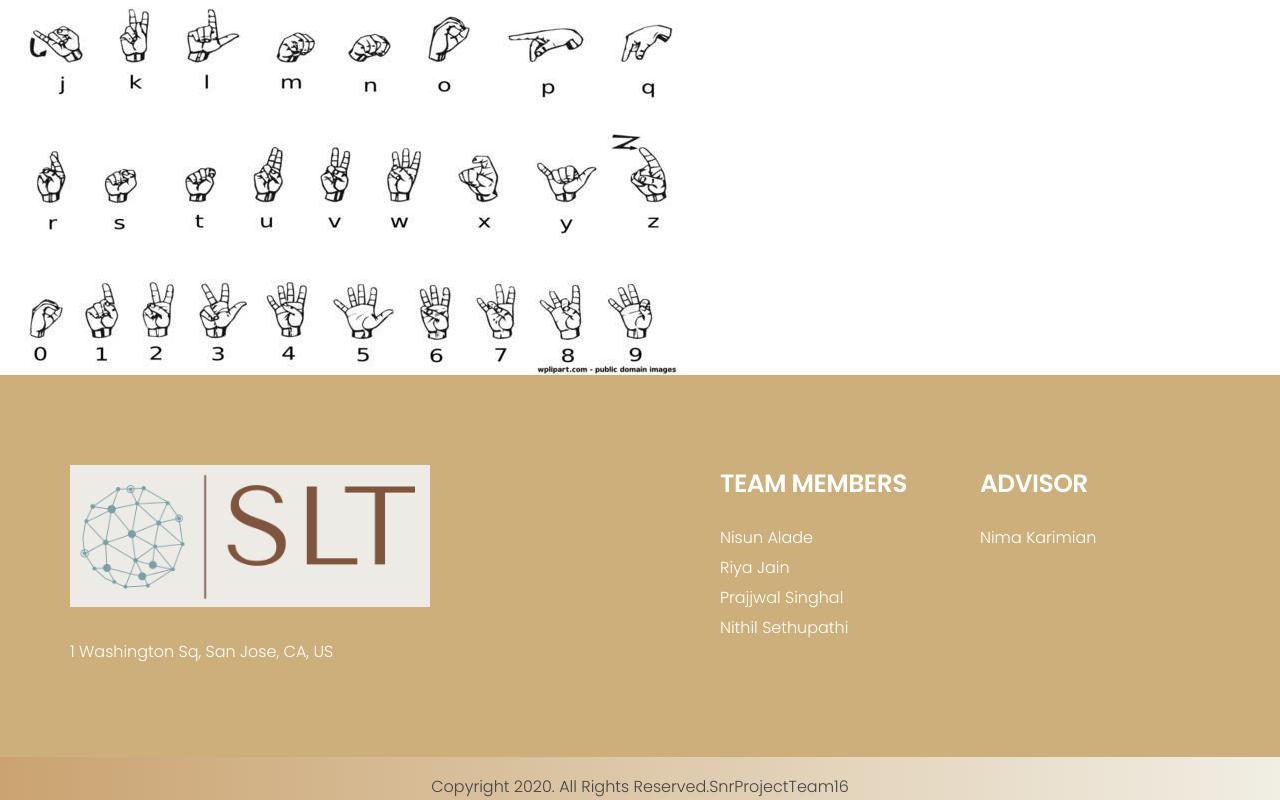
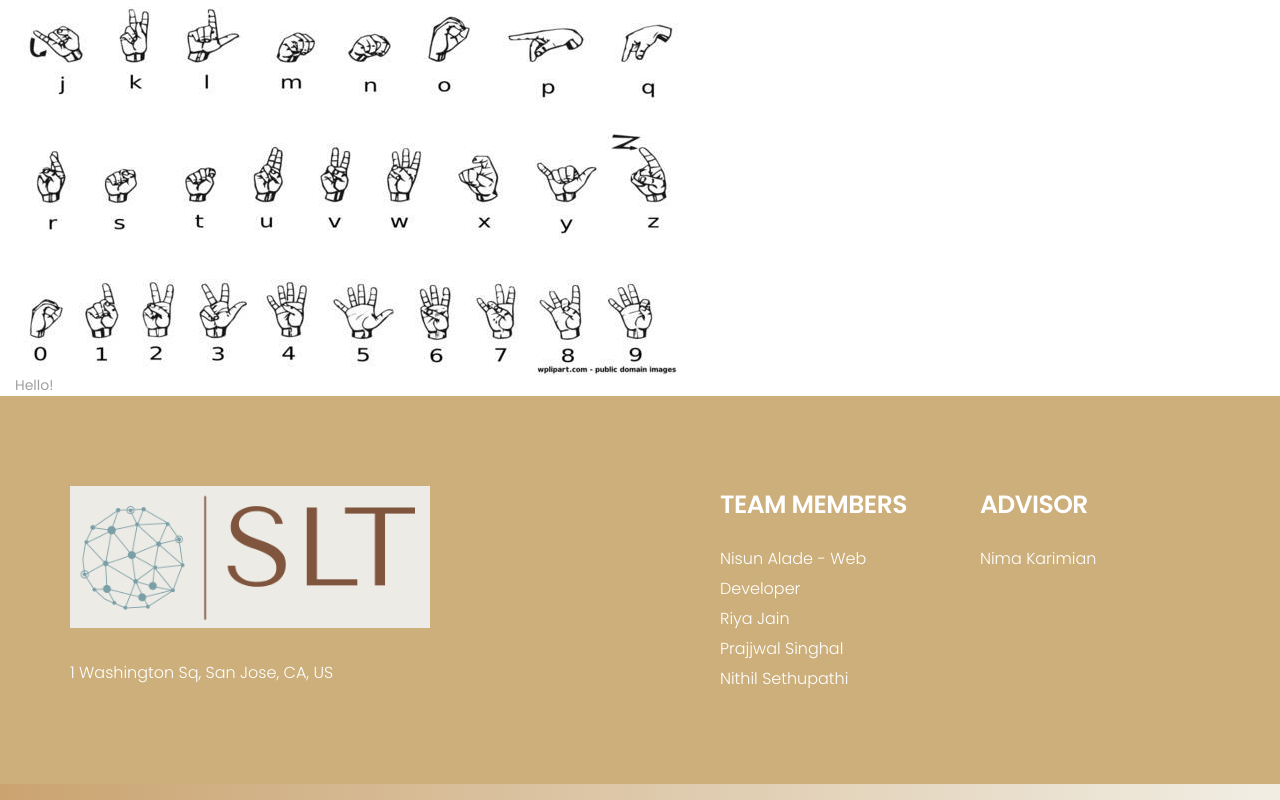
Before and after one commit to aladenisun/VideoChatAppProj, a website: page views/signs.html in a window 1280 px wide. Shown: the part 446-1246 px from the top of the page. Drawn offline with Linux system fonts and the light colour scheme; files whose address does not match are found by name.

Commit message:
signs edit

```diff
--- a/views/signs.html
+++ b/views/signs.html
@@ -94,7 +94,12 @@
          </div>
           </div>
           <img class= "center" src="images/ASL.png" alt="Signs" />
+          <div>
+            Hello!
+         </div>
       </div>
+
+
    </div>
 </section>
 <!-- end section -->
@@ -131,8 +136,8 @@
                   </div>
                   <div class="footer_menu">
                      <ul>
-                        <li><a href="#">Nisun Alade</a></li>
-                        <li><a href="#">Riya Jain</a></li>
+                        <li><a href="#">Nisun Alade - Web Developer</a></li>
+                        <li><a href="#">Riya Jain </a></li>
                         <li><a href="#">Prajjwal Singhal</a></li>
                         <li><a href="#">Nithil Sethupathi</a></li>
                      </ul>
```
